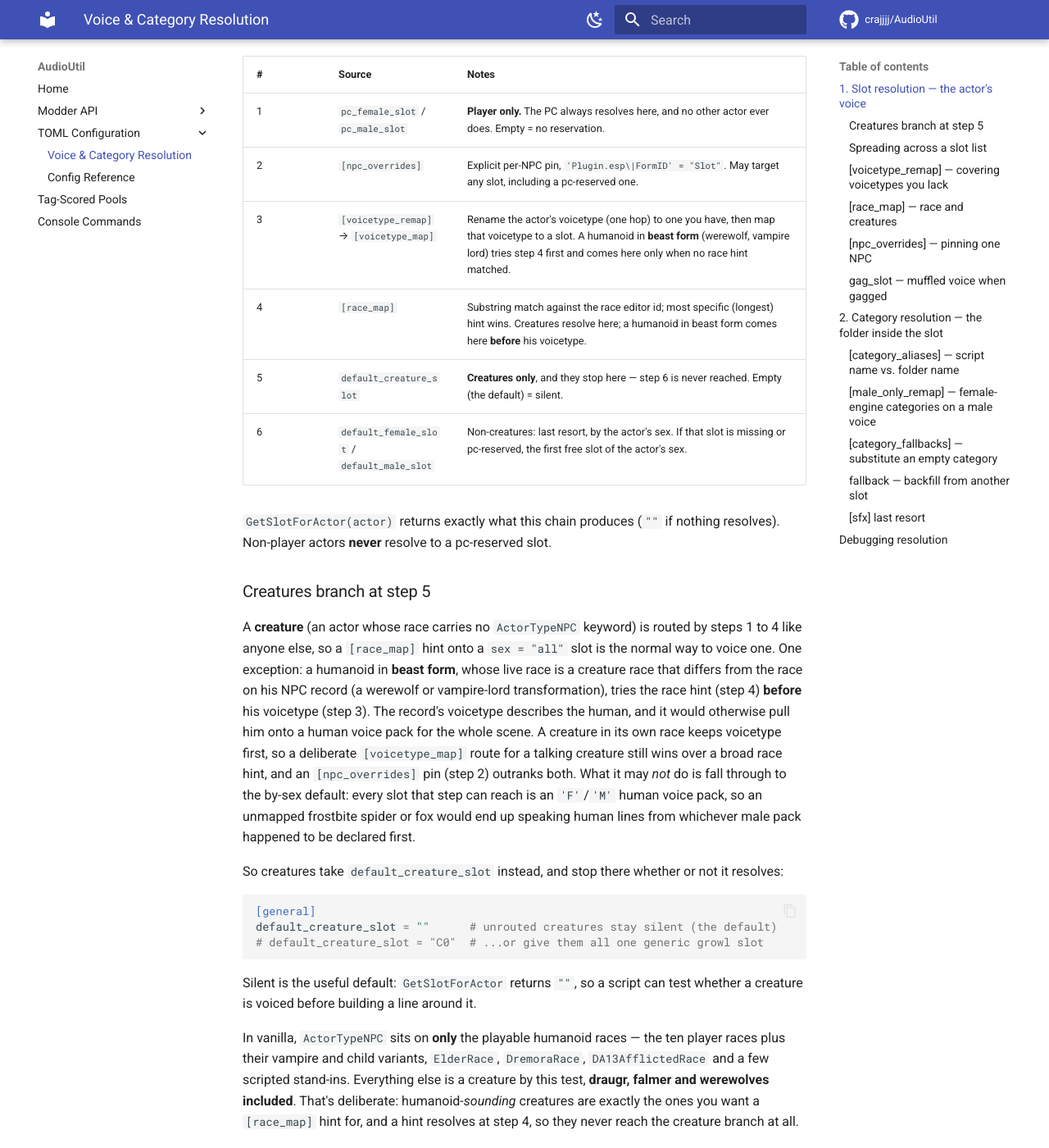
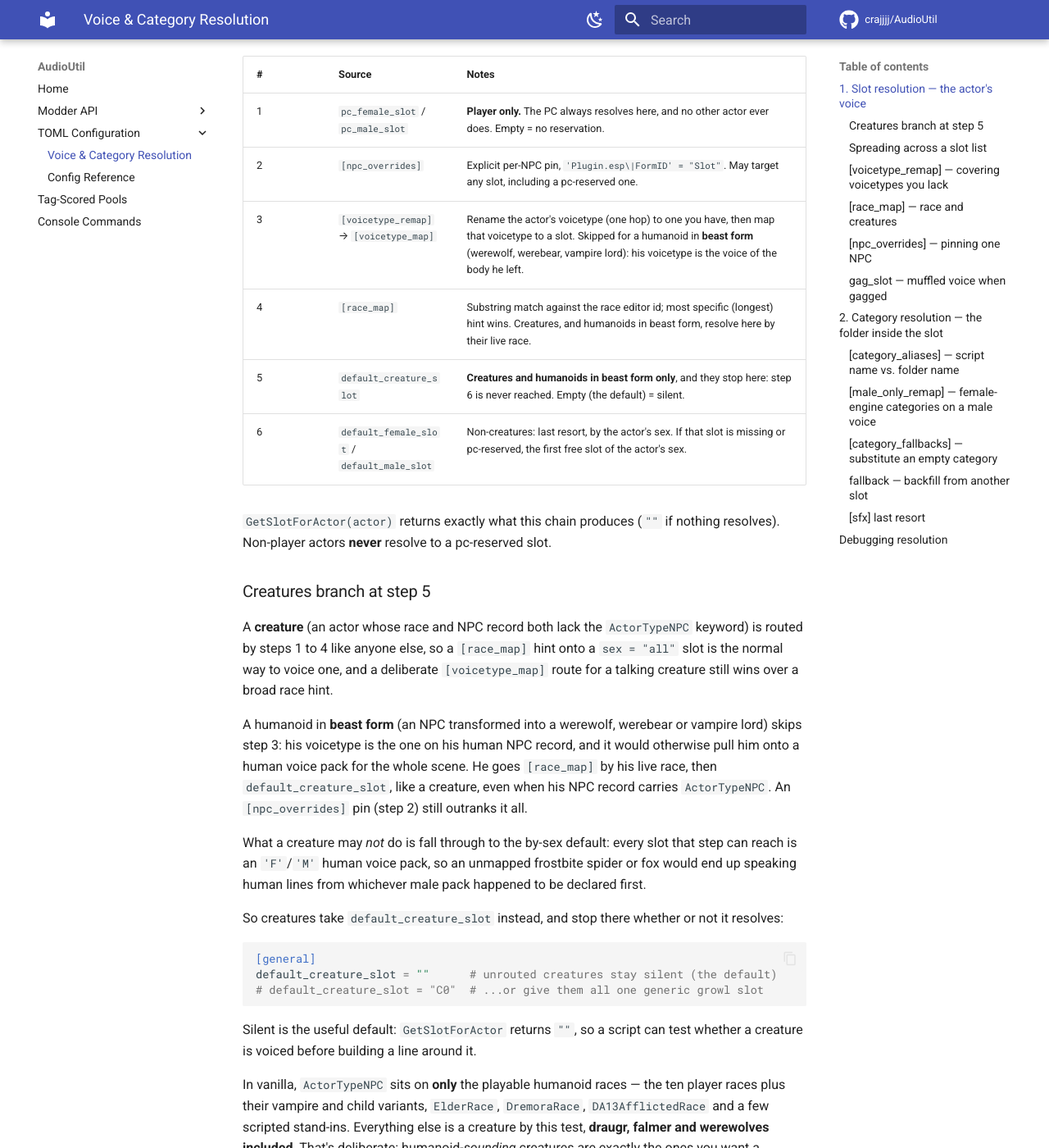
Before and after one commit to crajjjj/AudioUtil, an MkDocs documentation site: the page built from docs/config/resolution.md, in a window 1280 px wide and 1400 px high, scrolled down 387 px. Shown: the whole window at 82% size. Built offline with MkDocs 1.6.1 and Material for MkDocs 9.7.7, drawn with Linux system fonts in a browser that asks for light colours; comment, search, counter and statistics services are not loaded.

Commit message:
0.9.32: detect beast form by TESNPC::originalRace and skip the voice type
The race switch overwrites TESNPC::race too, so comparing it with the live
race never fired. A transformed NPC now goes race hint, then the creature
default, whatever keywords his NPC record carries.

```diff
--- a/docs/config/resolution.md
+++ b/docs/config/resolution.md
@@ -15,16 +15,20 @@ Checked top to bottom; **first hit wins**.
 |---|--------|-------|
 | 1 | `pc_female_slot` / `pc_male_slot` | **Player only.** The PC always resolves here, and no other actor ever does. Empty = no reservation. |
 | 2 | `[npc_overrides]` | Explicit per-NPC pin, `'Plugin.esp\|FormID' = "Slot"`. May target any slot, including a pc-reserved one. |
-| 3 | `[voicetype_remap]` → `[voicetype_map]` | Rename the actor's voicetype (one hop) to one you have, then map that voicetype to a slot. A humanoid in **beast form** (werewolf, vampire lord) tries step 4 first and comes here only when no race hint matched. |
-| 4 | `[race_map]` | Substring match against the race editor id; most specific (longest) hint wins. Creatures resolve here; a humanoid in beast form comes here **before** his voicetype. |
-| 5 | `default_creature_slot` | **Creatures only**, and they stop here — step 6 is never reached. Empty (the default) = silent. |
+| 3 | `[voicetype_remap]` → `[voicetype_map]` | Rename the actor's voicetype (one hop) to one you have, then map that voicetype to a slot. Skipped for a humanoid in **beast form** (werewolf, werebear, vampire lord): his voicetype is the voice of the body he left. |
+| 4 | `[race_map]` | Substring match against the race editor id; most specific (longest) hint wins. Creatures, and humanoids in beast form, resolve here by their live race. |
+| 5 | `default_creature_slot` | **Creatures and humanoids in beast form only**, and they stop here: step 6 is never reached. Empty (the default) = silent. |
 | 6 | `default_female_slot` / `default_male_slot` | Non-creatures: last resort, by the actor's sex. If that slot is missing or pc-reserved, the first free slot of the actor's sex. |
 
 `GetSlotForActor(actor)` returns exactly what this chain produces (`""` if nothing resolves). Non-player actors **never** resolve to a pc-reserved slot.
 
 ### Creatures branch at step 5
 
-A **creature** (an actor whose race carries no `ActorTypeNPC` keyword) is routed by steps 1 to 4 like anyone else, so a `[race_map]` hint onto a `sex = "all"` slot is the normal way to voice one. One exception: a humanoid in **beast form**, whose live race is a creature race that differs from the race on his NPC record (a werewolf or vampire-lord transformation), tries the race hint (step 4) **before** his voicetype (step 3). The record's voicetype describes the human, and it would otherwise pull him onto a human voice pack for the whole scene. A creature in its own race keeps voicetype first, so a deliberate `[voicetype_map]` route for a talking creature still wins over a broad race hint, and an `[npc_overrides]` pin (step 2) outranks both. What it may *not* do is fall through to the by-sex default: every slot that step can reach is an `'F'`/`'M'` human voice pack, so an unmapped frostbite spider or fox would end up speaking human lines from whichever male pack happened to be declared first.
+A **creature** (an actor whose race and NPC record both lack the `ActorTypeNPC` keyword) is routed by steps 1 to 4 like anyone else, so a `[race_map]` hint onto a `sex = "all"` slot is the normal way to voice one, and a deliberate `[voicetype_map]` route for a talking creature still wins over a broad race hint.
+
+A humanoid in **beast form** (an NPC transformed into a werewolf, werebear or vampire lord) skips step 3: his voicetype is the one on his human NPC record, and it would otherwise pull him onto a human voice pack for the whole scene. He goes `[race_map]` by his live race, then `default_creature_slot`, like a creature, even when his NPC record carries `ActorTypeNPC`. An `[npc_overrides]` pin (step 2) still outranks it all.
+
+What a creature may *not* do is fall through to the by-sex default: every slot that step can reach is an `'F'`/`'M'` human voice pack, so an unmapped frostbite spider or fox would end up speaking human lines from whichever male pack happened to be declared first.
 
 So creatures take `default_creature_slot` instead, and stop there whether or not it resolves:
 
```
Also changed, not shown: CLAUDE.md (+2 -2 lines), README.md (+1 -1 lines), 1 other file.
